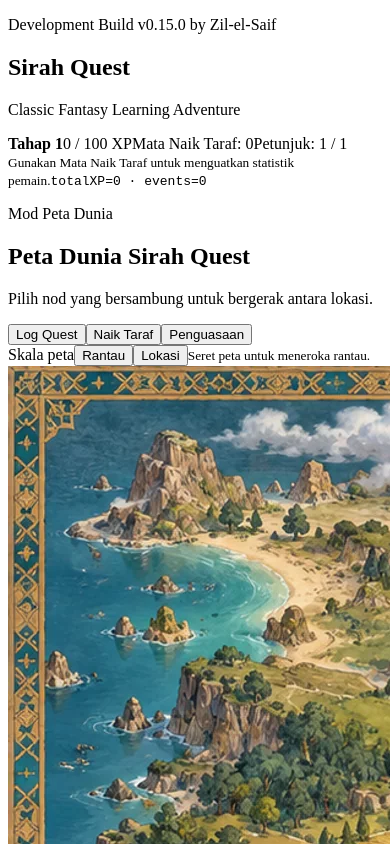
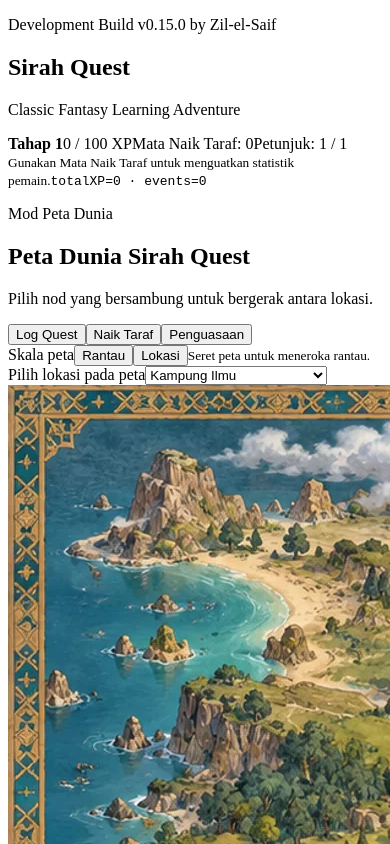
Before and after one commit to zilelsaif/sirah-quest, a React (Vite) app: page / in a window 390 px wide. Shown: the top 844 px of the page. Built offline with nearby package versions, Linux system fonts and the light colour scheme; the HTML template or start-up script is replaced by a standard one.

Commit message:
Sirah Quest v0.15.0 World Map Overview UX Polish

```diff
--- a/src/styles.css
+++ b/src/styles.css
@@ -725,7 +725,7 @@ h1 {
   display: block;
   width: 100%;
   height: 100%;
-  object-fit: cover;
+  object-fit: contain;
   user-select: none;
 }
 
@@ -782,14 +782,57 @@ h1 {
 }
 
 .world-map__viewport {
+  scrollbar-width: none;
+}
+
+.world-map__viewport::-webkit-scrollbar { display: none; }
+
+.world-map__viewport.is-region {
+  max-height: none;
+  overflow: hidden;
+  cursor: default;
+  touch-action: pan-y;
+}
+
+.world-map__viewport.is-location {
   max-height: min(66dvh, 43rem);
+  overflow: auto;
   cursor: grab;
   touch-action: none;
 }
 
-.world-map__viewport:active { cursor: grabbing; }
-.world-map__canvas.is-region { width: max(100%, 64rem); min-width: 64rem; }
+.world-map__viewport.is-location:active { cursor: grabbing; }
+.world-map__canvas.is-region { width: 100%; min-width: 0; max-width: 100%; }
 .world-map__canvas.is-location { width: max(125%, 80rem); min-width: 80rem; }
+
+.world-map__viewport.is-region .world-node {
+  min-width: 44px;
+  min-height: 44px;
+  padding: 0.15rem;
+}
+
+.world-map__viewport.is-region .world-node__marker {
+  width: 1.8rem;
+  height: 1.8rem;
+  border-width: 2px;
+}
+
+.world-map__viewport.is-region .world-node__label {
+  max-width: 6rem;
+  overflow: hidden;
+  font-size: clamp(0.56rem, 1.05vw, 0.7rem);
+  text-overflow: ellipsis;
+}
+
+.world-map__viewport.is-region .world-node__state,
+.world-map__viewport.is-region .world-node__quests,
+.world-map__viewport.is-region .world-node__tracked {
+  display: none;
+}
+
+.world-map__mobile-location-picker {
+  display: none;
+}
 
 @media (max-width: 40rem) {
   .world-map__view-controls {
@@ -798,12 +841,36 @@ h1 {
   }
   .world-map__view-controls > small { grid-column: 1 / -1; margin: 0; }
   .world-map__view-controls button { width: 100%; min-width: 0; }
-  .world-map__canvas.is-region { width: 64rem; min-width: 64rem; }
+  .world-map__canvas.is-region { width: 100%; min-width: 0; }
   .world-map__canvas.is-location { width: 80rem; min-width: 80rem; }
+
+  .world-map__mobile-location-picker {
+    display: grid;
+    gap: 0.3rem;
+    padding: 0.55rem 0.75rem;
+    color: var(--sq-muted);
+    background: #0e1a2d;
+    font-size: 0.72rem;
+    font-weight: 800;
+  }
+
+  .world-map__mobile-location-picker.is-location {
+    display: none;
+  }
+
+  .world-map__mobile-location-picker select {
+    width: 100%;
+    min-height: 44px;
+    padding: 0.5rem 0.65rem;
+    color: var(--sq-ink);
+    border: 1px solid var(--sq-gold-soft);
+    border-radius: var(--sq-control-radius);
+    background: var(--sq-parchment);
+  }
 }
 
 @media (max-height: 31.25rem) and (min-width: 40.01rem) {
-  .world-map__canvas.is-region { width: 64rem; min-width: 64rem; }
+  .world-map__canvas.is-region { width: 100%; min-width: 0; margin-inline: 0; }
   .world-map__canvas.is-location { width: 80rem; min-width: 80rem; }
 }
 
--- a/src/world/WorldMap.tsx
+++ b/src/world/WorldMap.tsx
@@ -75,10 +75,14 @@ export function WorldMap({
 
   useEffect(() => {
     const viewport = viewportRef.current
-    const location = getWorldLocation(currentLocationId)
+    const location = getWorldLocation(selectedLocationId ?? currentLocationId)
     if (!viewport || !location) return
 
     const frame = window.requestAnimationFrame(() => {
+      if (mapViewMode === 'region') {
+        viewport.scrollTo({ left: 0, top: 0, behavior: 'auto' })
+        return
+      }
       const canvas = viewport.firstElementChild as HTMLElement | null
       if (!canvas) return
       const targetX = canvas.scrollWidth * location.normalizedPosition.x
@@ -93,7 +97,7 @@ export function WorldMap({
   }, [currentLocationId, mapViewMode])
 
   const beginPan = (event: React.PointerEvent<HTMLDivElement>) => {
-    if (event.button !== 0 || !viewportRef.current) return
+    if (mapViewMode !== 'location' || event.button !== 0 || !viewportRef.current) return
     dragRef.current = {
       pointerId: event.pointerId,
       startX: event.clientX,
@@ -210,10 +214,26 @@ export function WorldMap({
         <small>Seret peta untuk meneroka rantau.</small>
       </div>
 
+      <label className={`world-map__mobile-location-picker is-${mapViewMode}`}>
+        <span>Pilih lokasi pada peta</span>
+        <select
+          value={selectedLocationId ?? currentLocationId}
+          onChange={(event) => setSelectedLocationId(event.target.value)}
+        >
+          {WORLD_LOCATIONS.map((location) => (
+            <option key={location.id} value={location.id}>
+              {location.nameBM}{location.status === 'locked' ? ' — Terkunci' : ''}
+            </option>
+          ))}
+        </select>
+      </label>
+
       <div
         ref={viewportRef}
-        className="world-map__viewport"
+        className={`world-map__viewport is-${mapViewMode}`}
         aria-busy={isTravelling}
+        aria-label={mapViewMode === 'region' ? 'Gambaran penuh Peta Dunia' : 'Peta Dunia terperinci yang boleh diseret'}
+        tabIndex={mapViewMode === 'location' ? 0 : undefined}
         onPointerDown={beginPan}
         onPointerMove={continuePan}
         onPointerUp={endPan}
```
